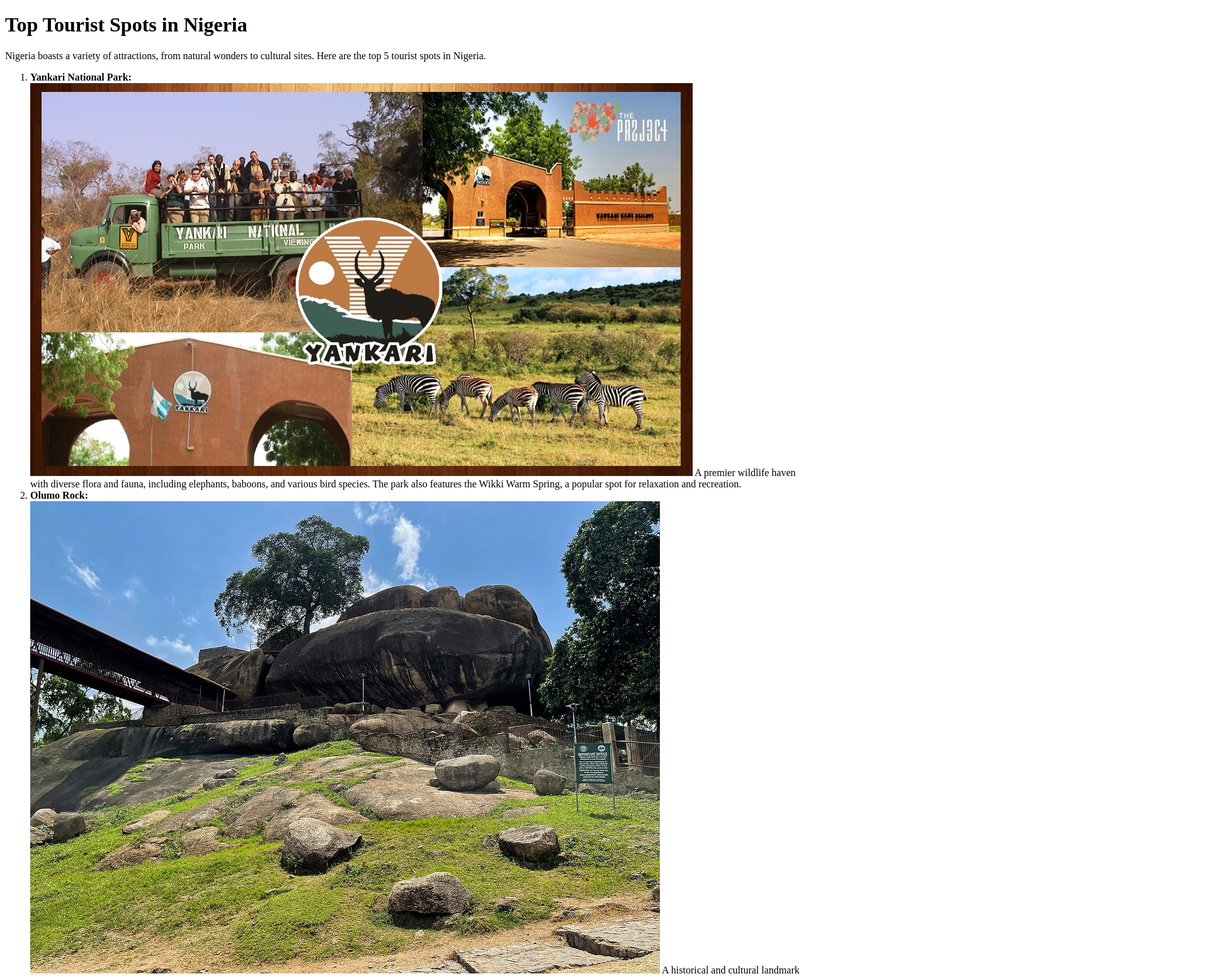
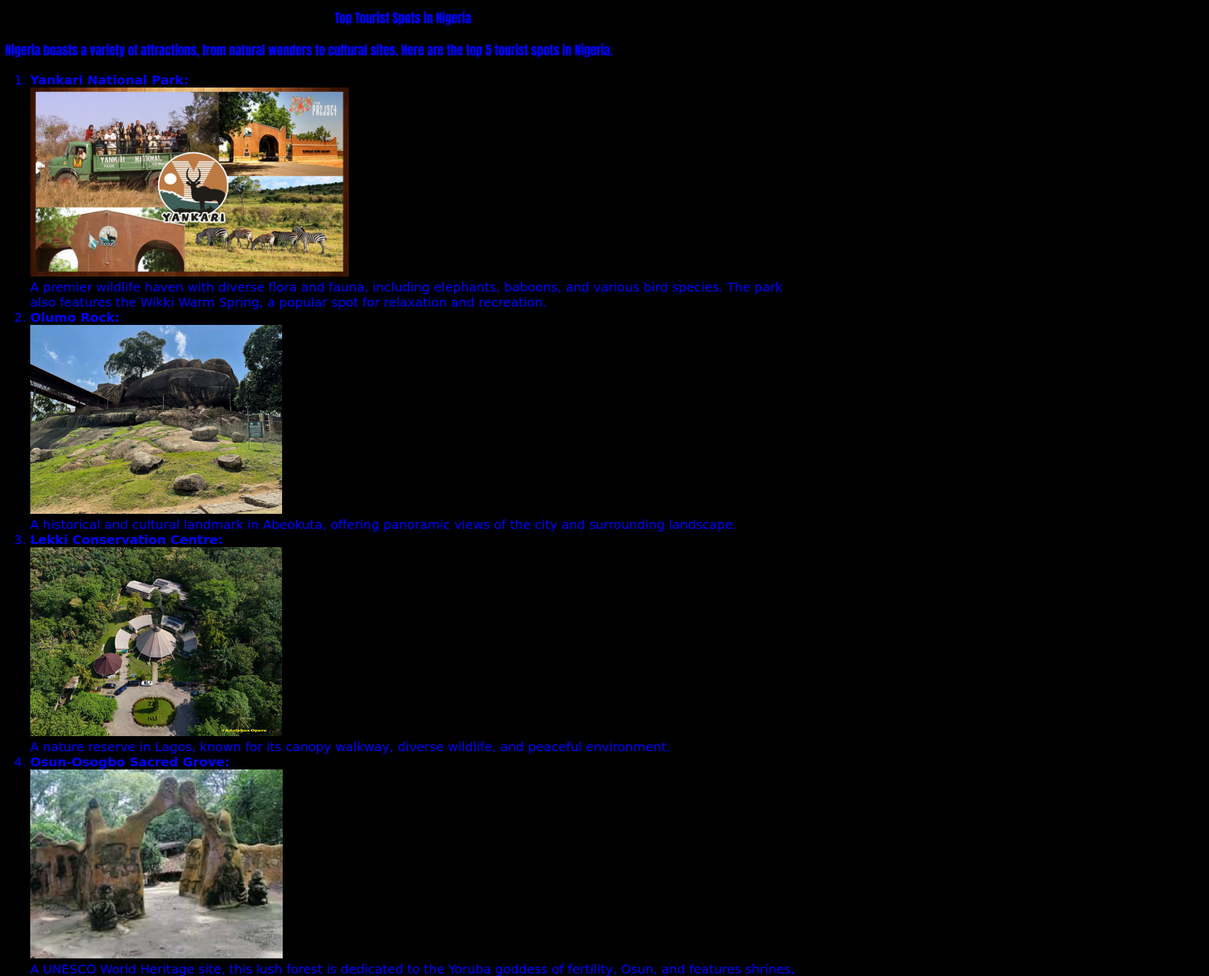
Before and after one commit to YoungTade/new-blog, a plain HTML site: page index.html in a window 1280 px wide. Shown: the top 1550 px of the page at 63% size, 1920 px wide, since content can reach past the window. Drawn offline with Linux system fonts and the light colour scheme.

Commit message:
add css done

```diff
--- a/css/style.css
+++ b/css/style.css
@@ -0,0 +1,71 @@
+body{
+    background-color: black;
+}
+
+h1{
+    font-family: Impact, Haettenschweiler, 'Arial Narrow Bold', sans-serif;
+    font-size: 20px;
+    color: blue;
+    text-align: center;
+}
+
+p{
+    font-family: Impact, Haettenschweiler, 'Arial Narrow Bold', sans-serif;
+    font-size: 20px;
+    color: blue;
+}
+
+.first img{
+    height: 300px;
+    width: auto;
+}
+
+.second img{
+    height: 300px;
+    width: auto;
+}
+
+.third img{
+    height: 300px;
+    width: auto;
+}
+
+.fourth img{
+    height: 300px;
+    width: auto;
+}
+
+.fifth img{
+    height: 300px;
+    width: auto;
+}
+
+.first{
+    font-family: cursive;
+    font-size: 20px;
+    color: blue;
+}
+
+.second{
+    font-family: cursive;
+    font-size: 20px;
+    color: blue;
+}
+
+.third{
+    font-family: cursive;
+    font-size: 20px;
+    color: blue;
+}
+
+.fourth{
+    font-family: cursive;
+    font-size: 20px;
+    color: blue;
+}
+
+.fifth{
+    font-family: cursive;
+    font-size: 20px;
+    color: blue;
+}
--- a/index.html
+++ b/index.html
@@ -18,7 +18,7 @@
             <div class="first">
                 <li>
                     <b>Yankari National Park:</b><br>
-                    <img src="img/Yankari-National-Park1.jpg" alt="">
+                    <img src="img/Yankari-National-Park1.jpg" alt=""><br>
                     A premier wildlife haven with diverse flora and fauna, including elephants, baboons, and various
                     bird
                     species. The park also features the Wikki Warm Spring, a popular spot for relaxation and recreation.
@@ -28,7 +28,7 @@
             <div class="second">
                 <li>
                     <b>Olumo Rock:</b><br>
-                    <img src="img/olumo rock.jpg" alt="">
+                    <img src="img/olumo rock.jpg" alt=""><br>
                     A historical and cultural landmark in Abeokuta, offering panoramic views of the city and surrounding
                     landscape.
                 </li>
@@ -37,7 +37,7 @@
             <div class="third">
                 <li>
                     <b>Lekki Conservation Centre:</b><br>
-                    <img src="img/lekki conservation center.jpg" alt="">
+                    <img src="img/lekki conservation center.jpg" alt=""><br>
                     A nature reserve in Lagos, known for its canopy walkway, diverse wildlife, and peaceful environment.
                 </li>
             </div>
@@ -45,7 +45,7 @@
             <div class="fourth">
                 <li>
                     <b>Osun-Osogbo Sacred Grove:</b><br>
-                    <img src="img/osun sacred groove.jpg" alt="">
+                    <img src="img/osun sacred groove.jpg" alt=""><br>
                     A UNESCO World Heritage site, this lush forest is dedicated to the Yoruba goddess of fertility,
                     Osun, and features shrines, sculptures, and sacred spaces.
                 </li>
@@ -54,7 +54,7 @@
             <div class="fifth">
                 <li>
                     <b>Zuma Rock:</b><br>
-                    <img src="img/zuma rock.jpg" alt="">
+                    <img src="img/zuma rock.jpg" alt=""><br>
                     A massive monolith near Abuja, often referred to as the "Gateway to Abuja," offering stunning views
                     and a sense of awe.
                 </li>
```
